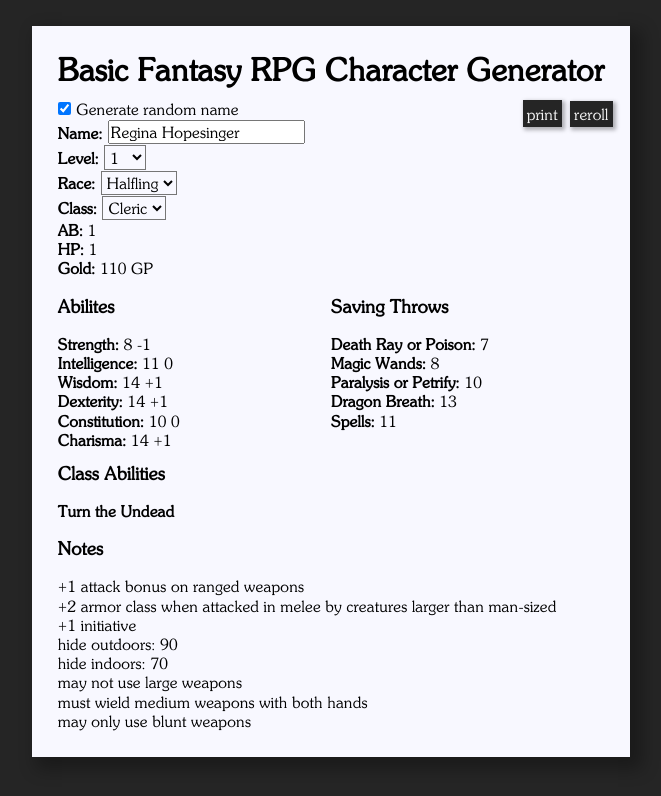
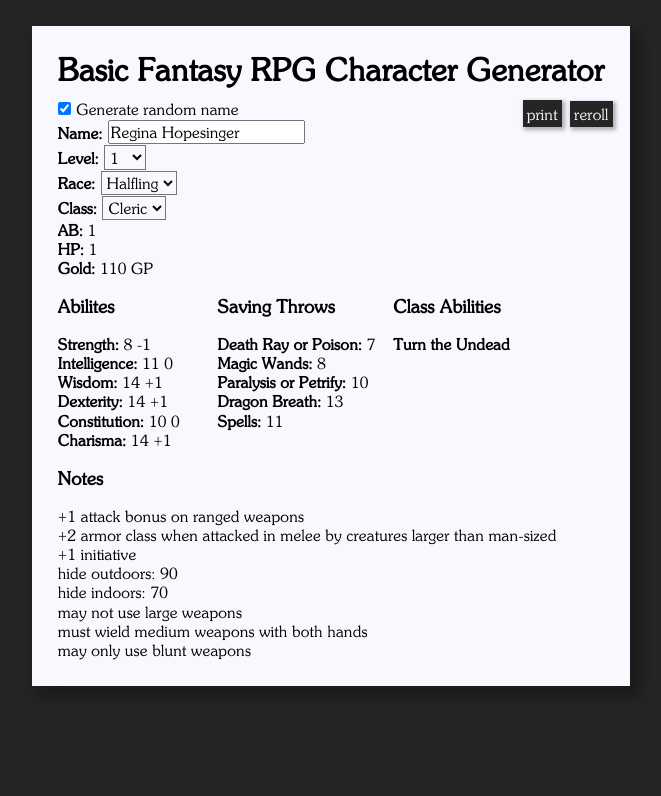
Before and after one commit to md2501/bfrpgcg, an Angular app: page / in a window 1280 px wide. Shown: the top 796 px of the page, without its empty margins (309-970 px from the left). Built offline with nearby package versions, Linux system fonts and the light colour scheme.

Commit message:
nicer css and reset spells property on reroll

```diff
--- a/src/app/app.component.html
+++ b/src/app/app.component.html
@@ -53,6 +53,7 @@
       <!-- GOLD -->
       <div><b>Gold: </b> {{character.gold}} GP </div>
 
+      <div class="grid-container">
         <!-- ABILITIES -->
         <div class="container">
           <div class="child">
@@ -83,15 +84,14 @@
             <div><b>Spells: </b>{{character.savingThrows["Spells"]}}</div>
           </div>
         </div>
-      <br>
-      <div id="optionals">
+
         <!-- CLASS ABILITIES -->
         <div style="clear:both" *ngIf="character.characterClass.classAbilities">
           <h3>Class Abilities</h3>
           <div *ngFor="let ability of character.characterClass.classAbilities | keyvalue"><b>{{ability.key}}</b>
             {{ability.value[character.level-1]}}</div>
         </div>
-
+      </div>
       <!-- SPELLS (checkboxes)-->
       <div style="clear:both" class="noprint"
         *ngIf="character.characterClass.spellProgression && character.characterClass.spellProgression[character.level].length > 0">
@@ -113,8 +113,7 @@
       </div>
 
       <!-- SPELLS (for printing)-->
-        <div class="onlyprint" style="clear:both"
-          *ngIf="this.spells">
+      <div class="onlyprint" style="clear:both" *ngIf="this.spells">
         <h3>Spells</h3>
         <div class="grid-container">
           <div *ngFor="let spellLevel of spells; index as i">
@@ -136,4 +135,3 @@
     </div>
   </div>
 </div>
-  </div>
--- a/src/app/app.component.ts
+++ b/src/app/app.component.ts
@@ -22,7 +22,7 @@
 
   abilities!: IAbilities;
   character!: ICharacter;
-  spells!: string[][];
+  spells!: string[][] | null;
   name: string = '';
   genRandomName: boolean = true;
   characterForm!: FormGroup;
@@ -196,6 +196,8 @@
   // generate and set a full character
   genCharacter(race?: IRace, characterClass?: IClass, level: number = 1): void {
 
+    this.spells = null;
+
     // get a random race suitable for the abilities if none given
     if (!race) {
       var possibleRaces = this.getRaces();
```
Lines whose indentation alone changed are shown as unchanged.
